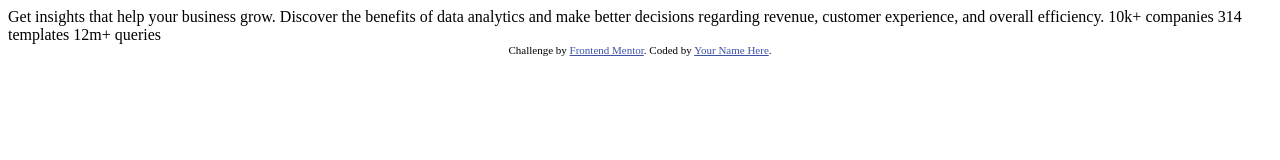
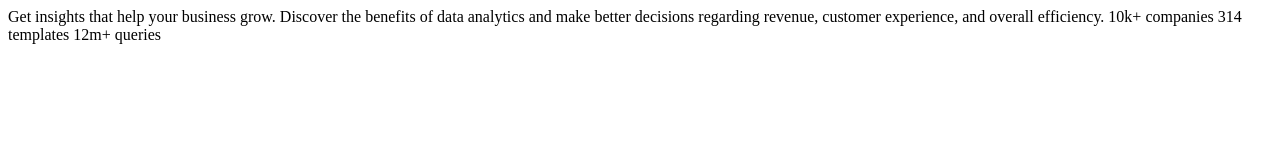
Before and after one commit to pankajkulsange/Stats-preview-card-component-challenge-hub, a plain HTML site: page stats-preview-card-component-main/index.html in a window 1280 px wide. Drawn offline with Linux system fonts and the light colour scheme.

Commit message:
removed footer and include stylesheet

```diff
--- a/stats-preview-card-component-main/index.html
+++ b/stats-preview-card-component-main/index.html
@@ -1,33 +1,23 @@
 <!DOCTYPE html>
 <html lang="en">
-<head>
-  <meta charset="UTF-8">
-  <meta name="viewport" content="width=device-width, initial-scale=1.0"> <!-- displays site properly based on user's device -->
+  <head>
+    <meta charset="UTF-8" />
+    <meta name="viewport" content="width=device-width, initial-scale=1.0" />
+    <!-- displays site properly based on user's device -->
 
-  <link rel="icon" type="image/png" sizes="32x32" href="./images/favicon-32x32.png">
+    <link
+      rel="icon"
+      type="image/png"
+      sizes="32x32"
+      href="./images/favicon-32x32.png"
+    />
 
-  <title>Frontend Mentor | Stats preview card component</title>
-
-  <!-- Feel free to remove these styles or customise in your own stylesheet 👍 -->
-  <style>
-    .attribution { font-size: 11px; text-align: center; }
-    .attribution a { color: hsl(228, 45%, 44%); }
-  </style>
-</head>
-<body>
-
-  Get insights that help your business grow.
-
-  Discover the benefits of data analytics and make better decisions regarding revenue, customer
-  experience, and overall efficiency.
-
-  10k+ companies
-  314 templates
-  12m+ queries
-
-  <div class="attribution">
-    Challenge by <a href="https://www.frontendmentor.io?ref=challenge" target="_blank">Frontend Mentor</a>.
-    Coded by <a href="#">Your Name Here</a>.
-  </div>
-</body>
+    <title>Frontend Mentor | Stats preview card component</title>
+    <link rel="stylesheet" href="style.css" />
+  </head>
+  <body>
+    Get insights that help your business grow. Discover the benefits of data
+    analytics and make better decisions regarding revenue, customer experience,
+    and overall efficiency. 10k+ companies 314 templates 12m+ queries
+  </body>
 </html>
```
Also changed, not shown: stats-preview-card-component-main/style.css (added).
